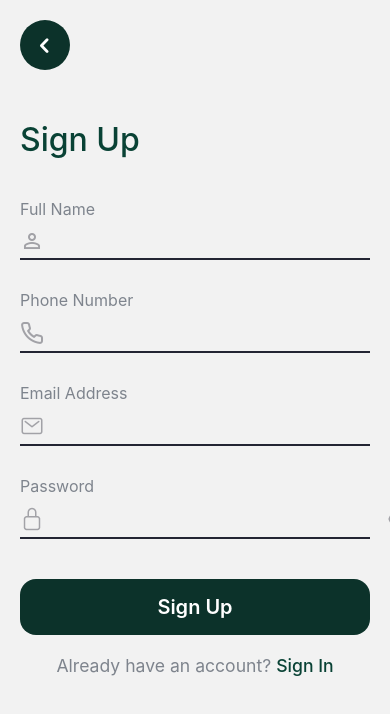
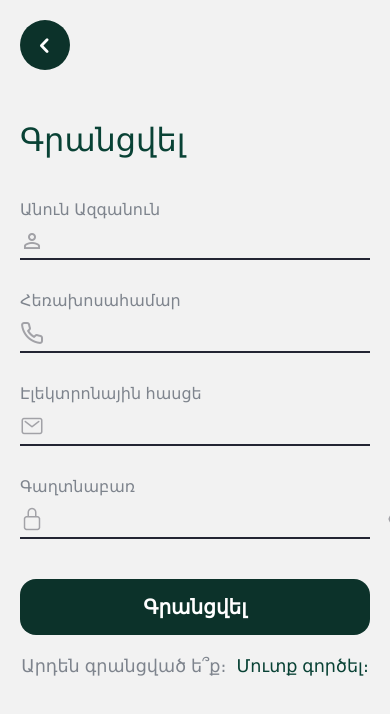
Before and after one commit to Arthur-Mirzoyan/Quick-Coin, a React Native app: screen /signup in a window 390 px wide. Shown: the top 714 px of the page. Built offline with nearby package versions, Linux system fonts and the light colour scheme.

Commit message:
added armenian translation

```diff
--- a/src/app/components/BalanceCard/BalanceCard.tsx
+++ b/src/app/components/BalanceCard/BalanceCard.tsx
@@ -28,13 +28,13 @@ export function BalanceCard(card: BalanceCardModel) {
               <Text style={styles.card_code}>{cardCode[3]}</Text>
             </View>
             <View style={styles.balance_box}>
-              <Text style={styles.small_text}>Your balance</Text>
-              <Text style={styles.small_text}>{card.balance} coins</Text>
+              <Text style={styles.small_text}>Ձեր հաշիվը</Text>
+              <Text style={styles.small_text}>{card.balance} միավոր</Text>
             </View>
           </View>
           <View style={styles.card_footer}>
             <View style={[styles.vertical_box, { flex: 0.25 }]}>
-              <Text style={styles.small_text}>Expr. Date</Text>
+              <Text style={styles.small_text}>Սպառման ամս.</Text>
               <Text style={styles.small_text}>
                 {card.expMonth}/{card.expYear}
               </Text>
--- a/src/app/components/UserCard/UserCard.tsx
+++ b/src/app/components/UserCard/UserCard.tsx
@@ -19,7 +19,7 @@ export function UserCard({ style, onPress }: UserCardProps) {
         defaultSource={require('@assets/img/no-profile.png')}
       />
       <View style={styles.welcoming_box}>
-        <Text style={styles.welcoming_text}>Welcome back,</Text>
+        <Text style={styles.welcoming_text}>Բարի գալուստ,</Text>
         <Text style={styles.user_name}>{userInfo.fullName}</Text>
       </View>
     </Pressable>
--- a/src/app/screens/EditProfile/EditProfile.tsx
+++ b/src/app/screens/EditProfile/EditProfile.tsx
@@ -28,7 +28,7 @@ function EditProfileScreen({ navigation }: any) {
     <ScrollView contentContainerStyle={styles.container}>
       <View style={styles.info_view}>
         <InputBox
-          title="Full Name"
+          title="Անուն Ազգանուն"
           iconPosition="left"
           defaultValue={userInfo.fullName}
           getInputValue={(val) => setUserData({ ...userData, fullName: val })}
@@ -36,7 +36,7 @@ function EditProfileScreen({ navigation }: any) {
           <MaterialCommunityIcons name="account-outline" size={24} color="#A2A2A7" />
         </InputBox>
         <InputBox
-          title="Phone Number"
+          title="Հեռախոսահամար"
           iconPosition="left"
           keyboard={KeyboardEnum.Phone}
           defaultValue={userInfo.phone}
@@ -45,7 +45,7 @@ function EditProfileScreen({ navigation }: any) {
           <Feather name="phone" size={24} color="#A2A2A7" />
         </InputBox>
         <InputBox
-          title="Email Address"
+          title="Էլեկտրոնային հասցե"
           iconPosition="left"
           keyboard={KeyboardEnum.Email}
           defaultValue={userInfo.email}
@@ -55,7 +55,7 @@ function EditProfileScreen({ navigation }: any) {
         </InputBox>
       </View>
       <Button
-        title="Save"
+        title="Պահպանել"
         onPress={updateUserData}
         buttonStyle={styles.save_button}
         textStyle={styles.save_button_text}
--- a/src/app/screens/Onboarding/Onboarding.tsx
+++ b/src/app/screens/Onboarding/Onboarding.tsx
@@ -38,7 +38,7 @@ function OnboardingScreen({ navigation }: any) {
         />
       </View>
       <View style={styles.footer}>
-        <Button title="Next" onPress={showNextItem} buttonStyle={styles.button} textStyle={styles.button_text} />
+        <Button title="Առաջ" onPress={showNextItem} buttonStyle={styles.button} textStyle={styles.button_text} />
       </View>
     </View>
   );
--- a/src/app/screens/Profile/Profile.tsx
+++ b/src/app/screens/Profile/Profile.tsx
@@ -34,13 +34,13 @@ function ProfileScreen({ navigation }: any) {
         </View>
         <BalanceCard {...sampleCard} />
         <View style={styles.info_view}>
-          <InputBox title="Full Name" iconPosition="left" value={userInfo.fullName} readonly={true}>
+          <InputBox title="Անուն Ազգանուն" iconPosition="left" value={userInfo.fullName} readonly={true}>
             <MaterialCommunityIcons name="account-outline" size={24} color="#A2A2A7" />
           </InputBox>
-          <InputBox title="Phone Number" iconPosition="left" value={userInfo.phone} readonly={true}>
+          <InputBox title="Հեռախոսահամար" iconPosition="left" value={userInfo.phone} readonly={true}>
             <Feather name="phone" size={24} color="#A2A2A7" />
           </InputBox>
-          <InputBox title="Email Address" iconPosition="left" value={userInfo.email} readonly={true}>
+          <InputBox title="Էլեկտրոնային հասցե" iconPosition="left" value={userInfo.email} readonly={true}>
             <Ionicons name="mail-outline" size={24} color="#A2A2A7" />
           </InputBox>
         </View>
@@ -48,19 +48,19 @@ function ProfileScreen({ navigation }: any) {
       <Popup modalVisibility={modalVisible} setModalVisibility={setModalVisible}>
         <View style={styles.modal_view}>
           <Button
-            title="Edit Profile Photo"
+            title="Փոխել գլխավոր նկարը"
             onPress={() => {}}
             buttonStyle={styles.edit_option_button}
             textStyle={styles.edit_button_button_text}
           />
           <Button
-            title="Edit General Info"
+            title="Փոխել անձնական տվյալ"
             onPress={() => navigation.push('edit')}
             buttonStyle={styles.edit_option_button}
             textStyle={styles.edit_button_button_text}
           />
           <Button
-            title="Change Password"
+            title="Փոխել գաղտնաբառը"
             onPress={() => navigation.push('changePassword')}
             buttonStyle={styles.edit_option_button}
             textStyle={styles.edit_button_button_text}
--- a/src/app/screens/SignIn/SignIn.tsx
+++ b/src/app/screens/SignIn/SignIn.tsx
@@ -46,13 +46,13 @@ function SignInScreen({ navigation }: any) {
         <Entypo name="chevron-left" size={25} color="white" />
       </Pressable>
       <View style={styles.main}>
-        <Text style={styles.main_title}>Sign In</Text>
+        <Text style={styles.main_title}>Մուտք գործել</Text>
         <View style={styles.inputs_view}>
-          <InputBox title="Email Address" iconPosition="left" getInputValue={(val) => setUser({ ...user, email: val })}>
+          <InputBox title="Էլեկտրոնային հասցե" iconPosition="left" getInputValue={(val) => setUser({ ...user, email: val })}>
             <Ionicons name="mail-outline" size={24} color="#A2A2A7" />
           </InputBox>
           <InputBox
-            title="Password"
+            title="Գաղտնաբառ"
             iconPosition="inline"
             isPassword={!passwordVisible}
             getInputValue={(val) => setUser({ ...user, password: val })}
@@ -63,14 +63,14 @@ function SignInScreen({ navigation }: any) {
         </View>
         <View style={styles.footer}>
           <Button
-            title="Sign In"
+            title="Մուտք գործել"
             onPress={signin}
             buttonStyle={styles.signin_button}
             textStyle={styles.signin_button_text}
           />
           <Pressable style={styles.signup_button} onPress={goToSignUp}>
-            <Text style={styles.signup_button_text}>Don't have an account?</Text>
-            <Text style={[styles.signup_button_text, styles.signup_button_text_signup]}>Sign Up</Text>
+            <Text style={styles.signup_button_text}>Գրանցված չե՞ք։ </Text>
+            <Text style={[styles.signup_button_text, styles.signup_button_text_signup]}>Գրանցվել։ </Text>
           </Pressable>
         </View>
       </View>
--- a/src/app/screens/SignUp/SignUp.tsx
+++ b/src/app/screens/SignUp/SignUp.tsx
@@ -32,17 +32,17 @@ function SignUpScreen({ navigation }: any) {
         <Entypo name="chevron-left" size={25} color="white" />
       </Pressable>
       <View style={styles.main}>
-        <Text style={styles.main_title}>Sign Up</Text>
+        <Text style={styles.main_title}>Գրանցվել</Text>
         <View style={styles.inputs_view}>
           <InputBox
-            title="Full Name"
+            title="Անուն Ազգանուն"
             iconPosition="left"
             getInputValue={(val) => setUserInfo({ ...userInfo, fullName: val })}
           >
             <MaterialCommunityIcons name="account-outline" size={24} color="#A2A2A7" />
           </InputBox>
           <InputBox
-            title="Phone Number"
+            title="Հեռախոսահամար"
             iconPosition="left"
             keyboard={KeyboardEnum.Phone}
             getInputValue={(val) => setUserInfo({ ...userInfo, phone: val })}
@@ -50,7 +50,7 @@ function SignUpScreen({ navigation }: any) {
             <Feather name="phone" size={24} color="#A2A2A7" />
           </InputBox>
           <InputBox
-            title="Email Address"
+            title="Էլեկտրոնային հասցե"
             iconPosition="left"
             keyboard={KeyboardEnum.Email}
             getInputValue={(val) => setUserInfo({ ...userInfo, email: val })}
@@ -58,7 +58,7 @@ function SignUpScreen({ navigation }: any) {
             <Ionicons name="mail-outline" size={24} color="#A2A2A7" />
           </InputBox>
           <InputBox
-            title="Password"
+            title="Գաղտնաբառ"
             iconPosition="inline"
             isPassword={!passwordVisible}
             getInputValue={(val) => setUserInfo({ ...userInfo, password: val })}
@@ -69,14 +69,14 @@ function SignUpScreen({ navigation }: any) {
         </View>
         <View style={styles.footer}>
           <Button
-            title="Sign Up"
+            title="Գրանցվել"
             onPress={signup}
             buttonStyle={styles.signup_button}
             textStyle={styles.signup_button_text}
           />
           <Pressable style={styles.signin_button} onPress={goBack}>
-            <Text style={styles.signin_button_text}>Already have an account?</Text>
-            <Text style={[styles.signin_button_text, styles.signup_button_text_signup]}>Sign In</Text>
+            <Text style={styles.signin_button_text}>Արդեն գրանցված ե՞ք։ </Text>
+            <Text style={[styles.signin_button_text, styles.signup_button_text_signup]}>Մուտք գործել։</Text>
           </Pressable>
         </View>
       </View>
--- a/src/app/stacks/Profile.stack.tsx
+++ b/src/app/stacks/Profile.stack.tsx
@@ -9,9 +9,9 @@ const Stack = createNativeStackNavigator();
 function ProfileStack() {
   return (
     <Stack.Navigator initialRouteName="main" screenOptions={{ headerTitleAlign: 'center' }}>
-      <Stack.Screen options={{ headerShown: false }} name="main" component={ProfileScreen} />
-      <Stack.Screen options={{ title: 'General' }} name="edit" component={EditProfileScreen} />
-      <Stack.Screen options={{ title: 'Password' }} name="changePassword" component={ChangePasswordScreen} />
+      <Stack.Screen options={{ title: 'Անձնական էջ', headerShown: false }} name="main" component={ProfileScreen} />
+      <Stack.Screen options={{ title: 'Անձնական տվյալներ' }} name="edit" component={EditProfileScreen} />
+      <Stack.Screen options={{ title: 'Գաղտնաբառ' }} name="changePassword" component={ChangePasswordScreen} />
     </Stack.Navigator>
   );
 }
```
Also changed, not shown: src/app/screens/ChangePassword/ChangePassword.tsx (+4 -4 lines), src/app/screens/Home/PrizeGrid/PrizeGrid.tsx (+4 -4 lines), src/app/screens/Onboarding/items.tsx (+6 -6 lines), src/app/screens/Progress/Progress.tsx (+4 -4 lines).
